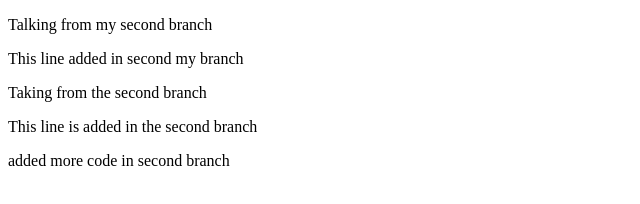
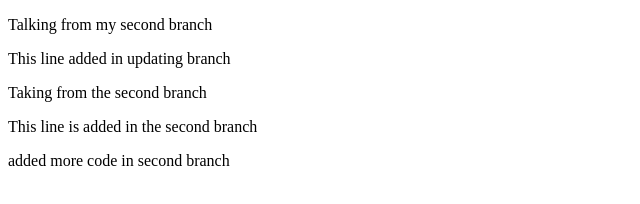
Before and after one commit to nh069489/my-first-website, a plain HTML site: page index.html in a window 1280 px wide. Shown: the full height of the page, 0-640 px from the left. Drawn offline with Linux system fonts and the light colour scheme.

Commit message:
change the brange name

```diff
--- a/index.html
+++ b/index.html
@@ -7,7 +7,7 @@
 </head>
 <body>
     <p>Talking from my second branch</p>
-    <p>This line added in second my branch</p>
+    <p>This line added in updating branch</p>
     <p>Taking from the second branch</p>
     <P>This line is added in the second branch</P
     <p>added more code in second branch</p>
```
